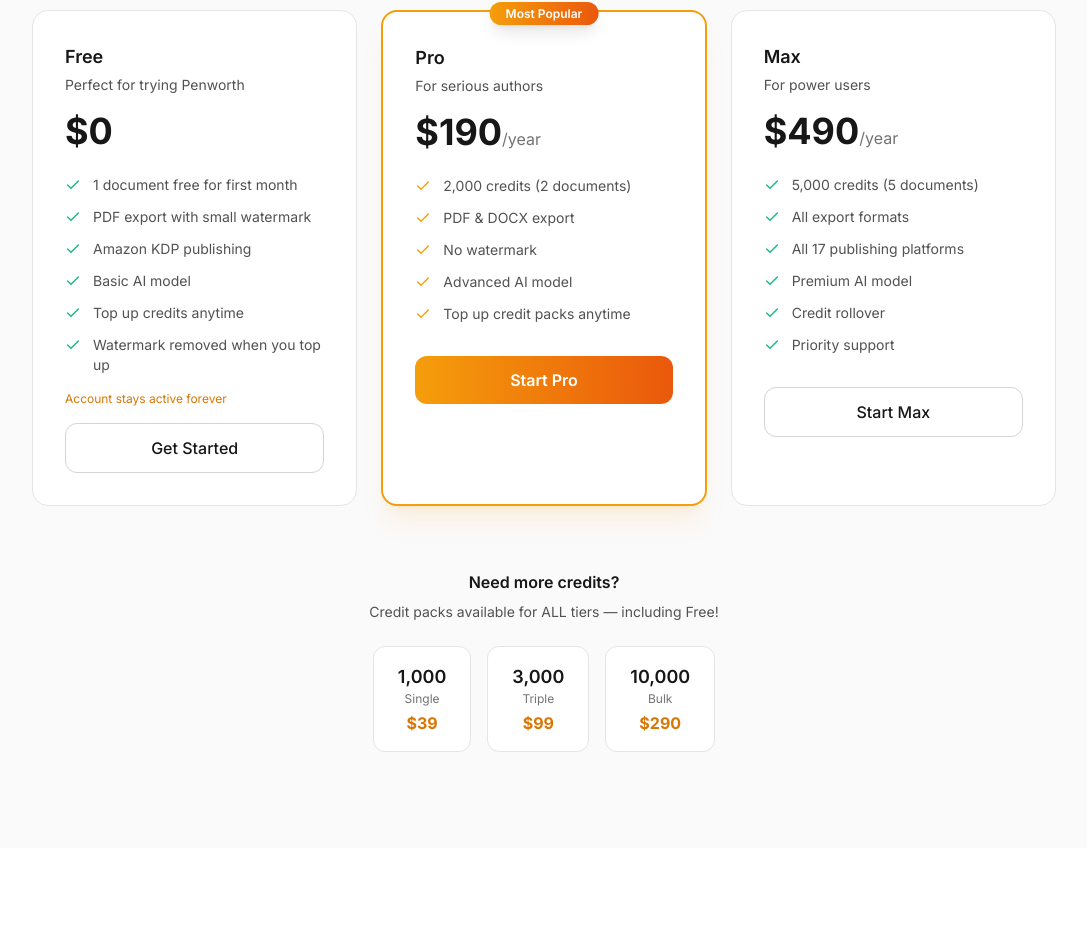
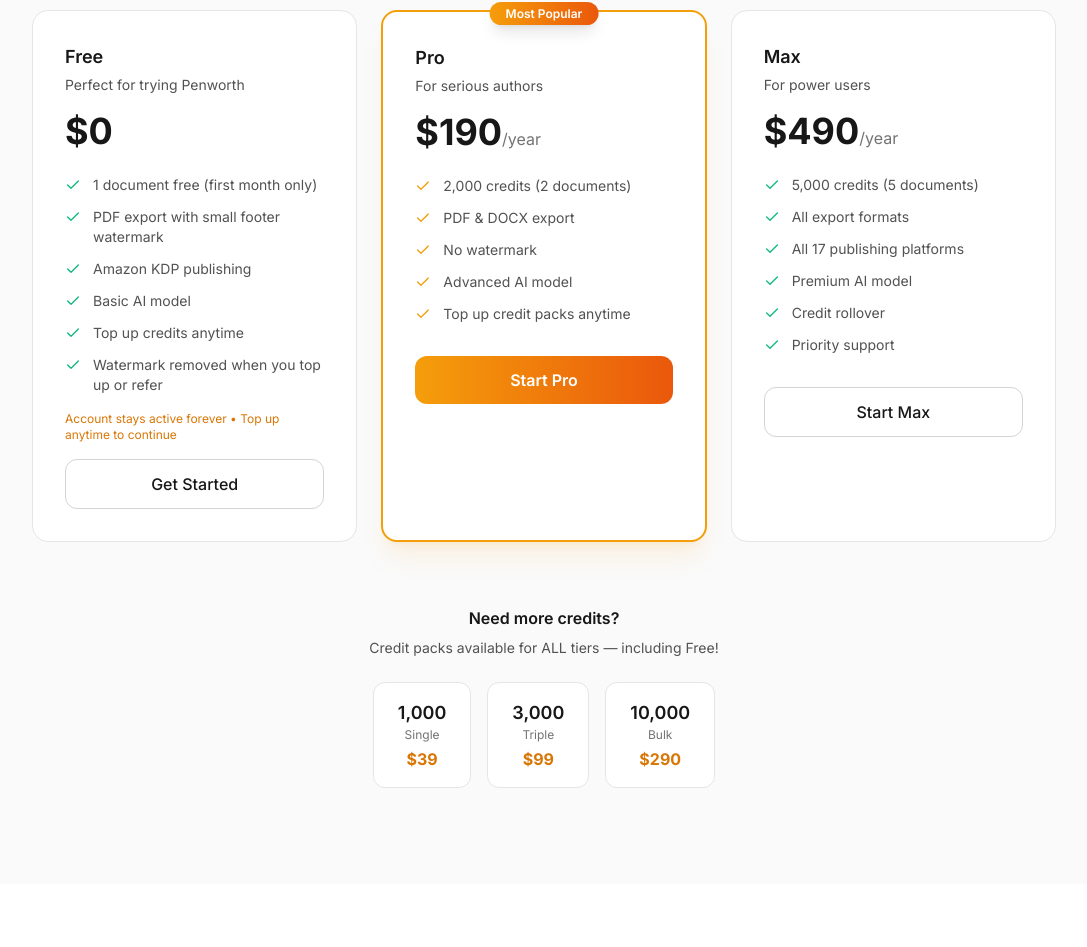
Before and after one commit to nawrasalali/penworth-new, a Next.js app: page / in a window 1280 px wide. Shown: the part 3672-4619 px from the top of the page, without its empty margins (96-1183 px from the left). Built offline with nearby package versions, Linux system fonts and the light colour scheme.

Commit message:
feat: Update landing page free tier messaging
- Clarified free tier: 1 document free (first month only)
- Updated watermark note: small footer watermark, removed when top up or refer
- Updated Arabic translations to match
- Account stays active forever, top up anytime to continue

```diff
--- a/app/page.tsx
+++ b/app/page.tsx
@@ -178,15 +178,15 @@
           price: '$0',
           description: 'Perfect for trying Penworth',
           features: [
-            '1 document free for first month',
-            'PDF export with small watermark',
+            '1 document free (first month only)',
+            'PDF export with small footer watermark',
             'Amazon KDP publishing',
             'Basic AI model',
             'Top up credits anytime',
-            'Watermark removed when you top up',
+            'Watermark removed when you top up or refer',
           ],
           cta: 'Get Started',
-          note: 'Account stays active forever',
+          note: 'Account stays active forever • Top up anytime to continue',
         },
         pro: {
           name: 'Pro',
@@ -279,15 +279,15 @@
           price: '$0',
           description: 'مثالي للتجربة',
           features: [
-            'مستند واحد مجاني للشهر الأول',
-            'تصدير PDF مع علامة صغيرة',
+            'مستند واحد مجاني (الشهر الأول فقط)',
+            'تصدير PDF مع علامة صغيرة في الأسفل',
             'نشر Amazon KDP',
             'نموذج AI أساسي',
             'شحن الرصيد في أي وقت',
-            'تُزال العلامة عند الشحن',
+            'تُزال العلامة عند الشحن أو الإحالة',
           ],
           cta: 'ابدأ الآن',
-          note: 'الحساب يبقى نشطاً للأبد',
+          note: 'الحساب يبقى نشطاً للأبد • شحن الرصيد في أي وقت',
         },
         pro: {
           name: 'برو',
```
